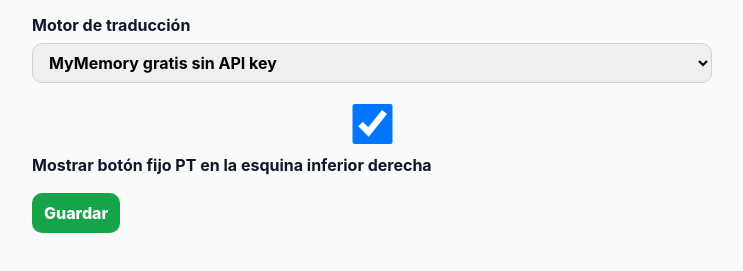
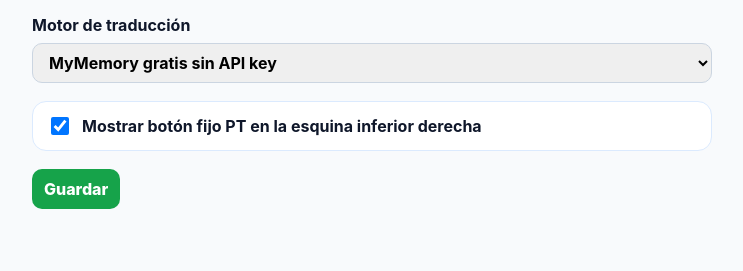
Before and after one commit to Andrex-Code/Traductor-TryController, a browser extension: page src/options.html in a window 1280 px wide. Shown: the part 135-406 px from the top of the page, without its empty margins (268-1011 px from the left). Drawn offline with Linux system fonts and the light colour scheme.

Commit message:
Style corner button option

```diff
--- a/src/options.css
+++ b/src/options.css
@@ -32,6 +32,21 @@ button {
   font-weight: 800;
   cursor: pointer;
 }
+.toggle-row {
+  display: flex;
+  align-items: center;
+  gap: 10px;
+  padding: 12px 14px;
+  border: 1px solid #dbeafe;
+  border-radius: 14px;
+  background: #ffffff;
+}
+.toggle-row input {
+  width: 18px;
+  height: 18px;
+  min-height: auto;
+  padding: 0;
+}
 .provider-box {
   margin: 12px 0 18px;
   padding: 14px;
```
